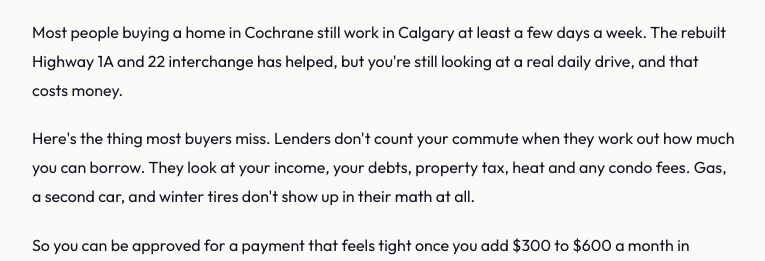
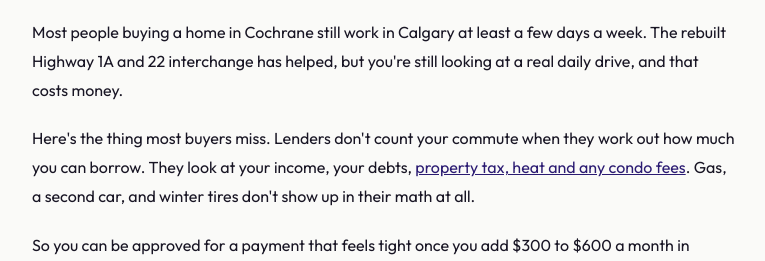
Before and after one commit to surinder-oss/God-lion-website, a plain HTML site: page blog/buying-a-home-in-cochrane.html in a window 1280 px wide. Shown: the part 1674-1935 px from the top of the page, without its empty margins (84-849 px from the left). Drawn offline with nearby package versions, Linux system fonts and the light colour scheme; a web font is replaced by a local one.

Commit message:
Update internal links: monthly-cost-owning-home-calgary
Co-Authored-By: Claude Opus 5.5 <noreply@anthropic.com>

```diff
--- a/blog/buying-a-home-in-cochrane.html
+++ b/blog/buying-a-home-in-cochrane.html
@@ -127,7 +127,7 @@
 
       <p>Most people buying a home in Cochrane still work in Calgary at least a few days a week. The rebuilt Highway 1A and 22 interchange has helped, but you're still looking at a real daily drive, and that costs money.</p>
 
-      <p>Here's the thing most buyers miss. Lenders don't count your commute when they work out how much you can borrow. They look at your income, your debts, property tax, heat and any condo fees. Gas, a second car, and winter tires don't show up in their math at all.</p>
+      <p>Here's the thing most buyers miss. Lenders don't count your commute when they work out how much you can borrow. They look at your income, your debts, <a href="monthly-cost-owning-home-calgary">property tax, heat and any condo fees</a>. Gas, a second car, and winter tires don't show up in their math at all.</p>
 
       <p>So you can be approved for a payment that feels tight once you add $300 to $600 a month in driving costs. Before you shop, we like to work out two numbers with you:</p>
 
```
